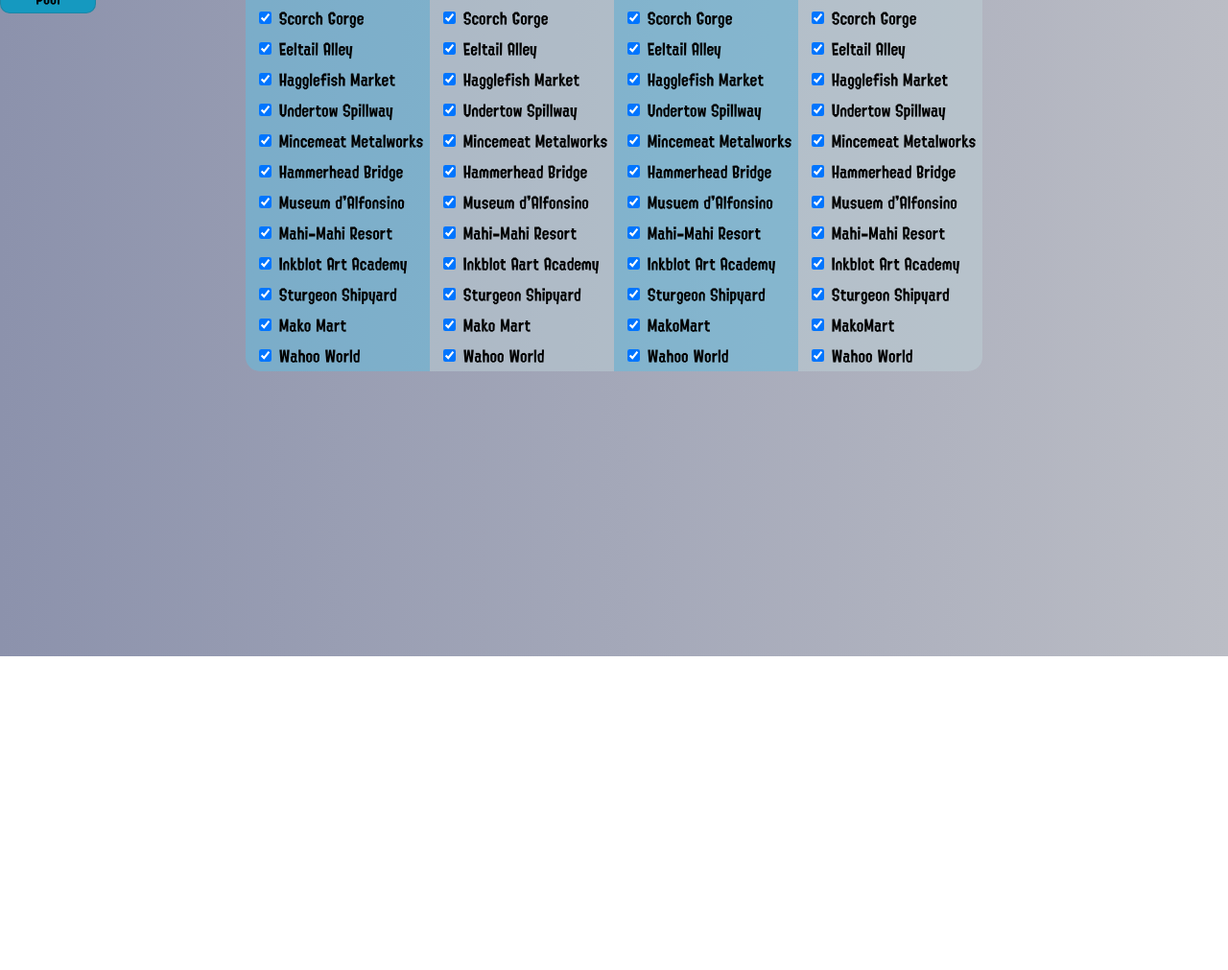
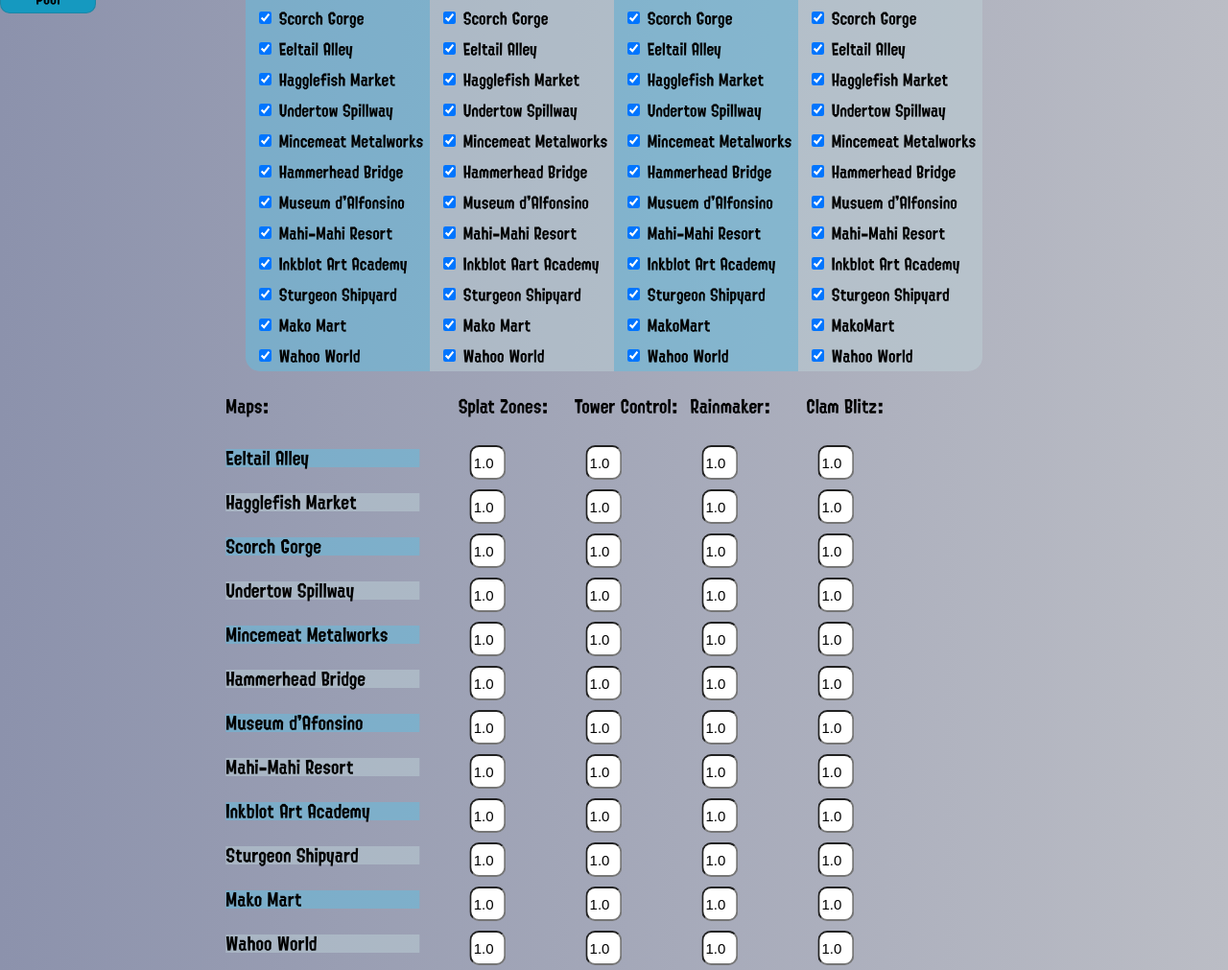
Before and after one commit to MustafaKhan0/Map-Generator, a plain HTML site: page HTML/mapInput.html in a window 1280 px wide. Shown: the part 116-1127 px from the top of the page at 96% size. Before the commit the page ends 800 px from the top, so only its background shows below. Drawn offline with Linux system fonts and the light colour scheme.

Commit message:
Sorta added mapinput values. Commit for possible revising.

```diff
--- a/CSS/mapInput.css
+++ b/CSS/mapInput.css
@@ -8,6 +8,12 @@
     box-sizing: border-box;
     font-family: Splatoon5;
     font-weight: normal;
+}
+
+input::-webkit-outer-spin-button,
+input::-webkit-inner-spin-button {
+  -webkit-appearance: none;
+  margin: 0;
 }
 
 /* Creates gradient background */
@@ -35,17 +41,10 @@
     display: grid;
     grid-template-columns: 15% 15% 15% 15%;
     justify-content: center;
-    align-items: center;
 }
 
 
 
-.grid2 {
-    display: grid;
-    grid-template-columns: 10% 10% 10% 10%;
-    justify-content: center;
-    align-items: center;
-}
 
 .update {
     font-family: Splatoon5;
@@ -87,6 +86,104 @@
     border-bottom-right-radius: 15px;
 }
 
+
+.grid2 {
+    position: relative;
+    left: 50%;
+    transform: translate(-50%, 0%);
+    font-family: Splatoon5;
+    display: inline-grid;
+    grid-template-columns: 25% repeat(4, 10%);
+    grid-template-rows: repeat(13, 30px);
+    font-size: 18px;
+    grid-gap: 0px 40px;
+}
+
+.maps {
+
+}
+
+.SplatZones2{
+    width: 120px;
+    height: 390px;
+}
+
+.TowerControl2{
+    width: 120px;
+}
+
+.Rainmamker2{
+    width: 120px;
+}
+
+.Clamblitz2{
+    width: 120px;
+}
+
+.map1 {
+
+}
+
+.map {
+    margin-top: 27px;
+    margin-bottom: 27px;
+
+}
+
+.map2{
+    margin-top: 27px;
+    margin-bottom: 27px;
+    background-color: rgba(99,192,225,0.5);
+    line-height: 19px;
+}
+
+.map3 {
+    margin-top: 27px;
+    margin-bottom: 27px;
+    background-color: rgba(189, 209, 216, 0.5);
+    line-height: 19px;
+}
+
+.InputSZ {
+    width: 30px;
+    height: 30px;
+    font-size: 15px;
+    border-radius: 10px;
+    margin: 5px;
+    margin-left: 12px;
+    margin-right: 12px;
+}
+
+.InputTC {
+    width: 30px;
+    height: 30px;
+    font-size: 15px;
+    border-radius: 10px;
+    margin: 5px;
+    margin-left: 12px;
+    margin-right: 12px;
+}
+
+.InputRM {
+    width: 30px;
+    height: 30px;
+    font-size: 15px;
+    border-radius: 10px;
+    margin: 5px;
+    margin-left: 12px;
+    margin-right: 12px;
+}
+
+.InputCB {
+    width: 30px;
+    height: 30px;
+    font-size: 15px;
+    border-radius: 10px;
+    margin: 5px;
+    margin-left: 12px;
+    margin-right: 12px;
+}
+
 .matrix {
     display: flex;
     justify-content: center;
@@ -101,6 +198,7 @@
     cursor: pointer;
 }
 
+
 .output {
     display: flex;
     justify-content: center;
--- a/HTML/mapInput.html
+++ b/HTML/mapInput.html
@@ -177,83 +177,84 @@
   <!--#endregion -->
     <!--<p class="output" id="output">Output</p> -->
     <!--#region main  -->
-    <!--<div class="MapFreq">
+    <div class="MapFreq">
       <div class="grid2">
       <div class='maps'>
-        <p>Scorch Gorge</p>
-        <p>Eeltail Alley</p>
-        <p>Hagglefish Market</p>
-        <p>Undertow Spillway</p>
-        <p>Mincemeat Metalworks</p>
-        <p>Hammerhead Bridge</p>
-        <p>Museum d'Afonsino</p>
-        <p>Mahi-Mahi Resort</p>
-        <p>Inkblot Art Academy</p>
-        <p>Sturgeon Shipyard</p>
-        <p>Mako Mart</p>
-        <p>Wahoo World</p>
+        <p class='map1'>Maps:</p>
+        <p class='map2'>Eeltail Alley</p>
+        <p class='map3'>Hagglefish Market</p>
+        <p class='map2'>Scorch Gorge</p>
+        <p class='map3'>Undertow Spillway</p>
+        <p class='map2'>Mincemeat Metalworks</p>
+        <p class='map3'>Hammerhead Bridge</p>
+        <p class='map2'>Museum d'Afonsino</p>
+        <p class='map3'>Mahi-Mahi Resort</p>
+        <p class='map2'>Inkblot Art Academy</p>
+        <p class='map3'>Sturgeon Shipyard</p>
+        <p class='map2'>Mako Mart</p>
+        <p class='map3'>Wahoo World</p>
       </div>
-      <div class="Splatzones">
+      <div class="SplatZones2">
         <p>Splat Zones:</p>
-        <input type="number" id='S21' value='1.0'>
-        <input type="number" id='S22' value='1.0'>
-        <input type="number" id='S23' value='1.0'>
-        <input type="number" id='S24' value='1.0'>
-        <input type="number" id='S25' value='1.0'>
-        <input type="number" id='S26' value='1.0'>
-        <input type="number" id='S27' value='1.0'>
-        <input type="number" id='S28' value='1.0'>
-        <input type="number" id='S29' value='1.0'>
-        <input type="number" id='S210' value='1.0'>
-        <input type="number" id='S211' value='1.0'>
-        <input type="number" id='S212' value='1.0'>
+        <input type="number" id='S21' class='InputSZ' value='1.0'>
+        <input type="number" id='S22'  class='InputSZ' value='1.0'>
+        <input type="number" id='S23'  class='InputSZ' value='1.0'>
+        <input type="number" id='S24'  class='InputSZ' value='1.0'>
+        <input type="number" id='S25'  class='InputSZ' value='1.0'>
+        <input type="number" id='S26'  class='InputSZ' value='1.0'>
+        <input type="number" id='S27'  class='InputSZ' value='1.0'>
+        <input type="number" id='S28'  class='InputSZ' value='1.0'>
+        <input type="number" id='S29'  class='InputSZ' value='1.0'>
+        <input type="number" id='S210' class='InputSZ'  value='1.0'>
+        <input type="number" id='S211' class='InputSZ'  value='1.0'>
+        <input type="number" id='S212' class='InputSZ'  value='1.0'>
       </div>
-      <div class="Towercontrol">
+      <div class="TowerControl2">
         <p>Tower Control:</p>
-        <input type="number" id='T21' value='1.0'>
-        <input type="number" id='T22' value='1.0'>
-        <input type="number" id='T23' value='1.0'>
-        <input type="number" id='T24' value='1.0'>
-        <input type="number" id='T25' value='1.0'>
-        <input type="number" id='T26' value='1.0'>
-        <input type="number" id='T27' value='1.0'>
-        <input type="number" id='T28' value='1.0'>
-        <input type="number" id='T29' value='1.0'>
-        <input type="number" id='T210' value='1.0'>
-        <input type="number" id='T211' value='1.0'>
-        <input type="number" id='T212' value='1.0'>
+        <input type="number" id='T21'  class='InputTC' value='1.0'>
+        <input type="number" id='T23'  class='InputTC' value='1.0'>
+        <input type="number" id='T22'  class='InputTC' value='1.0'>
+        <input type="number" id='T24'  class='InputTC' value='1.0'>
+        <input type="number" id='T25'  class='InputTC' value='1.0'>
+        <input type="number" id='T26'  class='InputTC' value='1.0'>
+        <input type="number" id='T27'  class='InputTC' value='1.0'>
+        <input type="number" id='T28'  class='InputTC' value='1.0'>
+        <input type="number" id='T29'  class='InputTC' value='1.0'>
+        <input type="number" id='T210' class='InputTC'  value='1.0'>
+        <input type="number" id='T211' class='InputTC'  value='1.0'>
+        <input type="number" id='T212' class='InputTC'  value='1.0'>
       </div>
-      <div class="Rainamker">
+      <div class="Rainmamker2">
         <p>Rainmaker:</p>
-        <input type="number" id='R21' value='1.0'>
-        <input type="number" id='R22' value='1.0'>
-        <input type="number" id='R23' value='1.0'>
-        <input type="number" id='R24' value='1.0'>
-        <input type="number" id='R25' value='1.0'>
-        <input type="number" id='R26' value='1.0'>
-        <input type="number" id='R27' value='1.0'>
-        <input type="number" id='R28' value='1.0'>
-        <input type="number" id='R29' value='1.0'>
-        <input type="number" id='R210' value='1.0'>
-        <input type="number" id='R211' value='1.0'>
-        <input type="number" id='R212' value='1.0'>
+        <input type="number" id='R21'  class='InputRM' value='1.0'>
+        <input type="number" id='R22'  class='InputRM' value='1.0'>
+        <input type="number" id='R23'  class='InputRM' value='1.0'>
+        <input type="number" id='R24'  class='InputRM' value='1.0'>
+        <input type="number" id='R25'  class='InputRM' value='1.0'>
+        <input type="number" id='R26'  class='InputRM' value='1.0'>
+        <input type="number" id='R27'  class='InputRM' value='1.0'>
+        <input type="number" id='R28'  class='InputRM' value='1.0'>
+        <input type="number" id='R29'  class='InputRM' value='1.0'>
+        <input type="number" id='R210' class='InputRM'  value='1.0'>
+        <input type="number" id='R211' class='InputRM'  value='1.0'>
+        <input type="number" id='R212' class='InputCB'  value='1.0'>
       </div>
-      <div class="Clamblitz">
+      <div class="Clamblitz2">
         <p>Clam Blitz:</p>
-        <input type="number" id='C21' value='1.0'>
-        <input type="number" id='C22' value='1.0'>
-        <input type="number" id='C23' value='1.0'>
-        <input type="number" id='C24' value='1.0'>
-        <input type="number" id='C25' value='1.0'>
-        <input type="number" id='C26' value='1.0'>
-        <input type="number" id='C27' value='1.0'>
-        <input type="number" id='C28' value='1.0'>
-        <input type="number" id='C29' value='1.0'>
-        <input type="number" id='C210' value='1.0'>
-        <input type="number" id='C211' value='1.0'>
-        <input type="number" id='C212' value='1.0'>
+        <input type="number" id='C21'  class='InputCB' value='1.0'>
+        <input type="number" id='C22'  class='InputCB' value='1.0'>
+        <input type="number" id='C23'  class='InputCB' value='1.0'>
+        <input type="number" id='C24'  class='InputCB' value='1.0'>
+        <input type="number" id='C25'  class='InputCB' value='1.0'>
+        <input type="number" id='C26'  class='InputCB' value='1.0'>
+        <input type="number" id='C27'  class='InputCB' value='1.0'>
+        <input type="number" id='C28'  class='InputCB' value='1.0'>
+        <input type="number" id='C29'  class='InputCB' value='1.0'>
+        <input type="number" id='C210' class='InputCB'  value='1.0'>
+        <input type="number" id='C211' class='InputCB'  value='1.0'>
+        <input type="number" id='C212' class='InputCB'  value='1.0'>
       </div>
-    </div> -->
+    </div>
     <!--#endregion -->
     </div>
 </body>
```
Also changed, not shown: index.html (+19 -1 lines), script.js (+13 -2 lines), styles.css (+55 -2 lines).
